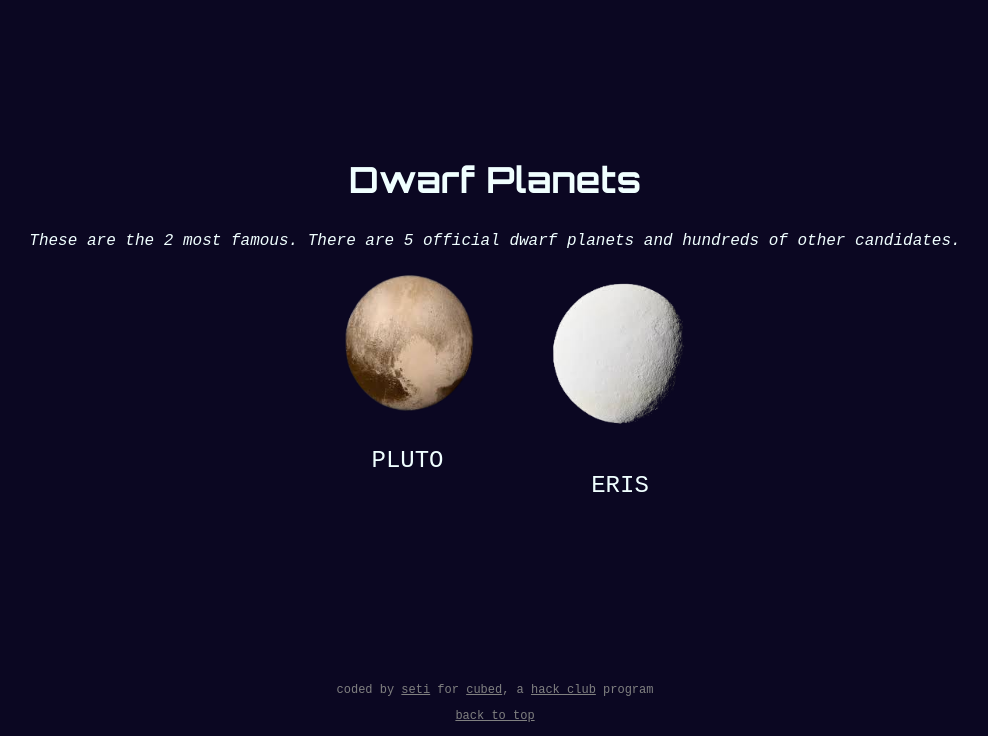
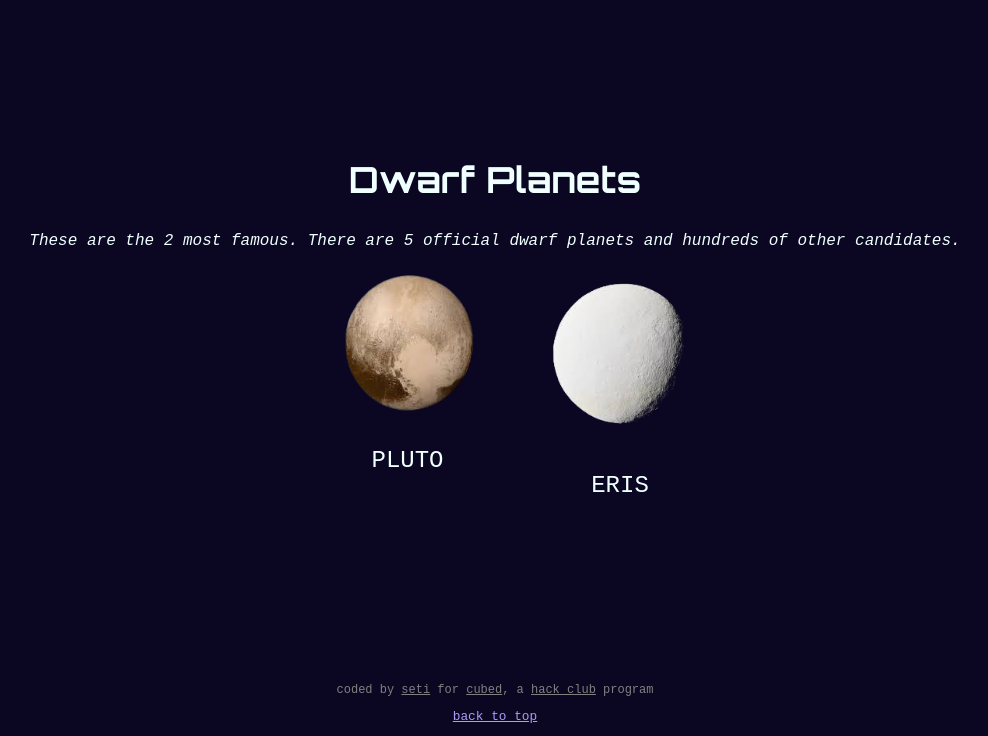
Before and after one commit to voyage-sans-retour/solar-system-explorer, a plain HTML site: page index.html in a window 1280 px wide. Shown: the part 1698-2434 px from the top of the page, without its empty margins (145-1133 px from the left). Drawn offline with Linux system fonts and the light colour scheme.

Commit message:
fix to top link

```diff
--- a/styles.css
+++ b/styles.css
@@ -48,6 +48,11 @@ p, li, a {
     height: 175px;
 }
 
+#to-top {
+    font-size: .80rem;
+    color: rgb(170, 156, 247);
+}
+
 footer p {
     font-size: .75rem;
 }
```
